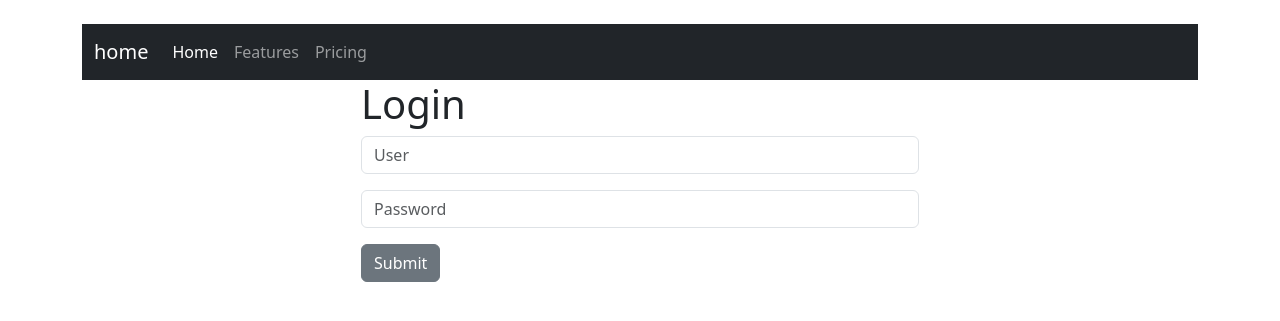
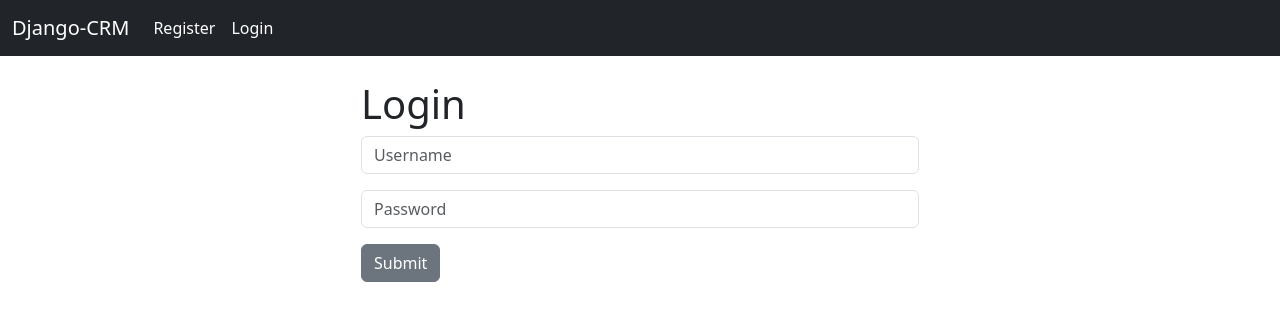
Before and after one commit to Pankajbadgujar1/crm, a Django app: page / in a window 1280 px wide. Shown: the top 321 px of the page. Run offline with Django 5.2, Linux system fonts and the light colour scheme.

Commit message:
Add all new update

```diff
--- a/dcrm/urls.py
+++ b/dcrm/urls.py
@@ -1,8 +1,8 @@
 
 from django.contrib import admin
-from django.urls import path,include
+from django.urls import path, include
 
 urlpatterns = [
     path('admin/', admin.site.urls),
-    path('',include('website.urls')),
+    path('', include('website.urls')),
 ]
--- a/website/templates/base.html
+++ b/website/templates/base.html
@@ -2,16 +2,21 @@
 <html lang="en">
   <head>
     <meta charset="utf-8">
-    <meta name="viewport" content="width=device-width, initial-scale=1">
-    <title>Bootstrap demo</title>
+    <meta name="viewport" content="width=device-width, init ial-scale=1">
+    <title>Django CRM</title>
     <link href="https://cdn.jsdelivr.net/npm/bootstrap@5.3.2/dist/css/bootstrap.min.css" rel="stylesheet" integrity="sha384-T3c6CoIi6uLrA9TneNEoa7RxnatzjcDSCmG1MXxSR1GAsXEV/Dwwykc2MPK8M2HN" crossorigin="anonymous">
   </head>
   <body>
-    <br>
-    <div class="container">
       {% include 'navbar.html' %}
-    {% block content%}
-    {% endblock%}
+      <div class = "container">
+        <br/>
+        {% if messages %}
+        {% for message in messages%}
+          {{message}}
+        {% endfor %}
+        {% endif %}
+        {% block content%}
+        {% endblock %}
 
      </div>
     <script src="https://cdn.jsdelivr.net/npm/bootstrap@5.3.2/dist/js/bootstrap.bundle.min.js" integrity="sha384-C6RzsynM9kWDrMNeT87bh95OGNyZPhcTNXj1NW7RuBCsyN/o0jlpcV8Qyq46cDfL" crossorigin="anonymous"></script>
--- a/website/templates/home.html
+++ b/website/templates/home.html
@@ -7,15 +7,14 @@
     <h1>hello world</h1>
   {%else%}
     <h1>Login </h1>
-    <form method="post" action="{%url 'home' %}">
-        {% csrf_token%}
+    <form method="POST" action="{% url 'home' %}">
+        {% csrf_token %}
         <form>
             <div class="mb-3">
-
-    <input type="text" class="form-control" name="username" placeholder="User"  required>
+                <input type="text" class="form-control" name="name" placeholder="Username"  required>
             </div>
             <div class="mb-3">
-    <input type="password" class="form-control" name="password" placeholder="Password" required>
+                <input type="password" class="form-control" name="pass" placeholder="Password" required>
             </div>
             <button type="submit" class="btn btn-secondary">Submit</button>
         </form>
--- a/website/templates/navbar.html
+++ b/website/templates/navbar.html
@@ -1,20 +1,25 @@
 <nav class="navbar navbar-expand-lg  navbar-dark bg-dark">
   <div class="container-fluid">
-    <a class="navbar-brand" href="{% url 'home' %}">home</a>
+    <a class="navbar-brand" href="{% url 'home' %}">Django-CRM</a>
     <button class="navbar-toggler" type="button" data-bs-toggle="collapse" data-bs-target="#navbarNavDropdown" aria-controls="navbarNavDropdown" aria-expanded="false" aria-label="Toggle navigation">
       <span class="navbar-toggler-icon"></span>
     </button>
     <div class="collapse navbar-collapse" id="navbarNavDropdown">
       <ul class="navbar-nav">
+
+         {% if user.is_authenticated %}
         <li class="nav-item">
-          <a class="nav-link active" aria-current="page" href="#">Home</a>
+          <a class="nav-link active"  href="{% url 'logout' %}">Logout  </a>
+        </li>
+
+        {% else %}
+        <li class="nav-item">
+          <a class="nav-link active"  href="{% url 'register' %}">Register  </a>
         </li>
         <li class="nav-item">
-          <a class="nav-link" href="#">Features</a>
+          <a class="nav-link active"  href="{% url 'home' %}">Login  </a>
         </li>
-        <li class="nav-item">
-          <a class="nav-link" href="#">Pricing</a>
-        </li>
+        {% endif %}
 
       </ul>
     </div>
--- a/website/urls.py
+++ b/website/urls.py
@@ -3,8 +3,10 @@ from . import views
 from django.urls import path,include
 
 urlpatterns = [
-    path('',views.home , name='home'),
+    path('', views.home, name='home'),
+    path('/home', views.home, name='home'),
    # path('login/',views.login_user , name='login'),
-   # path('logout/',views.logout_user , name='logout'),
+   path('logout/', views.logout_user, name='logout'),
+   path('logout/', views.register_user, name='register'),
 
 ]
--- a/website/views.py
+++ b/website/views.py
@@ -1,24 +1,33 @@
-from django.shortcuts import render , redirect
+from django.shortcuts import render, redirect
 from django.contrib.auth import authenticate, login,logout
 from django.contrib import messages
 # Create your views here.
+
+
 def home(request):
-    if request.method == 'POST':
-        username = request.POST['username']
-        password = request.POST['password']
+    if request.method == "POST":
+        uname = request.GET['name']
+        password = request.GET['pass']
+        print(password)
         # Authenticate
-        user = authenticate(request, username=username, password=password)
+        user = authenticate(request, username=uname, password=password)
+        print(user)
         if user is not None:
             login(request,user)
-            messages.success(request, "You  Have logged in secessfully ")
-            return redirect('home.html')
+            messages.success(request, "You  Have logged in successfully ")
+            return redirect(request, 'home.html')
         else:
-            messages.success(request,"There was an problem dureing login Please try again!!!")
+            messages.success(request, "There was an problem during login Please try again!!!")
     else:
-        return render(request, "home.html")
+        return render(request, 'home.html', {})
 
 def login_user(request):
     pass
 
 def logout_user(request):
-    pass
+    logout(request)
+    messages.success(request, "You have been Logged Out.....")
+    return render(request, 'home.html')
+
+def register_user(request):
+    return render(request, 'register.html')
```
Also changed, not shown: website/templates/register.html (added, +8 -0 lines). Lines whose indentation alone changed are shown as unchanged.
